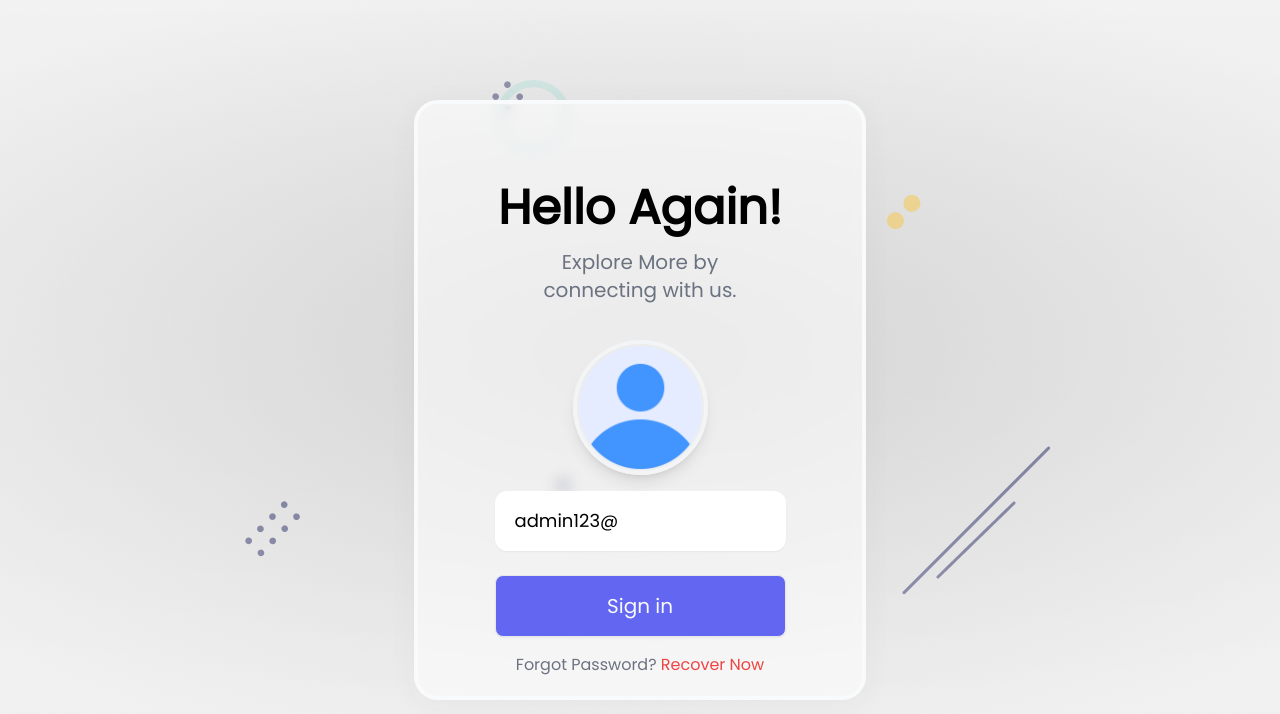
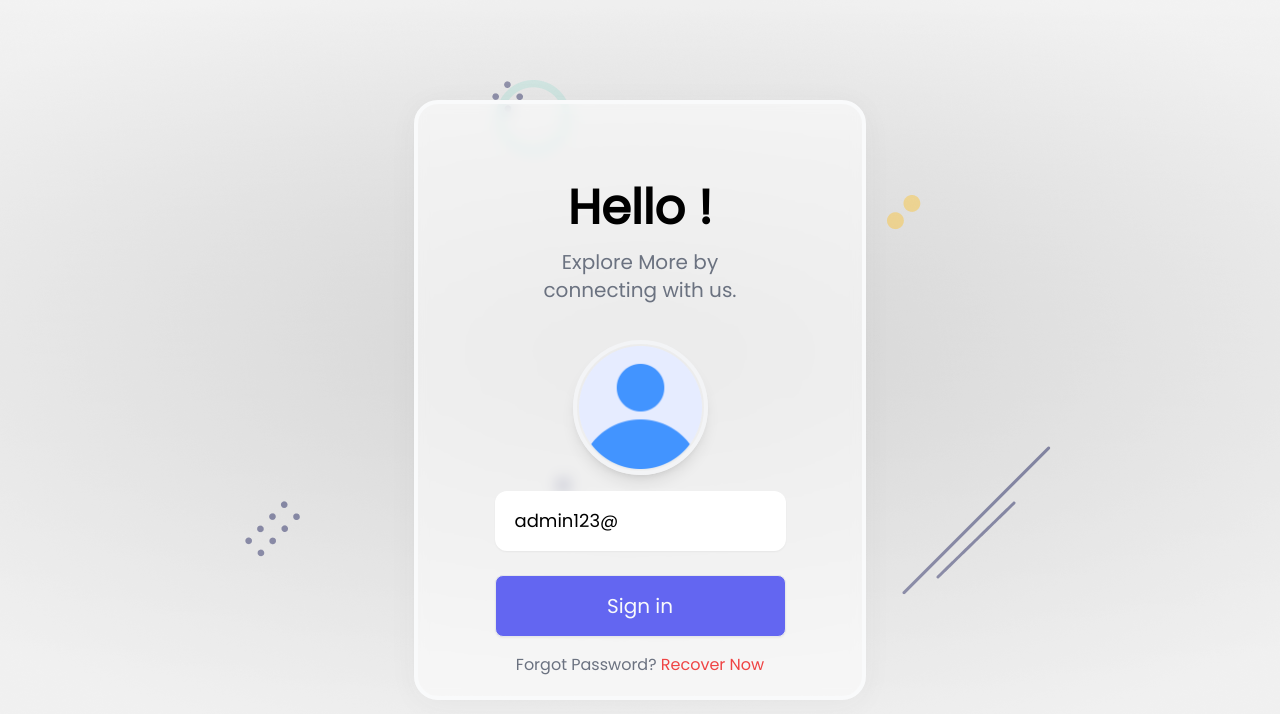
Before and after one commit to siimransiingh/advisoropedia, a React (Create React App) app in the folder client/: page /password in a window 1280 px wide. Shown: the top 714 px of the page. Built offline with nearby package versions, Linux system fonts and the light colour scheme; no server answers.

Commit message:
custom hooks

```diff
--- a/client/src/components/Password.js
+++ b/client/src/components/Password.js
@@ -5,8 +5,14 @@ import styles from '../styles/Username.module.css';
 import { useFormik } from 'formik';
 import { Toaster } from 'react-hot-toast';
 import { passwordValidate } from '../helper/validate';
+import useFetch from '../hooks/fetch.hook';
+import { useAuthStore } from './../store/store';
 
 export default function Password() {
+
+const {username} = useAuthStore(state=> state.auth)
+const [{isLoading,apiData,serverError}]=useFetch(`/user/${username}`)
+
   const formik = useFormik({
     initialValues:{
       password:'admin123@'
@@ -18,6 +24,13 @@ export default function Password() {
       console.log(values)
     }
   })
+
+  if(isLoading){
+    <h1 className='text-2xl font-bold'>Loading</h1>
+  }
+  if(serverError){
+    <h1 className='text-xl text-red-500'>{serverError.message}</h1>
+  }
   return (
     <div className="container mx-auto">
       <Toaster position='top-center' reverseOrder={false}></Toaster>
@@ -25,7 +38,7 @@ export default function Password() {
         <div className={styles.glass}>
 
           <div className="title flex flex-col items-center">
-            <h4 className='text-5xl font-bold'>Hello Again!</h4>
+            <h4 className='text-5xl font-bold'>Hello {apiData?.firstName || apiData?.username }!</h4>
             <span className='py-4 text-xl w-2/3 text-center text-gray-500'>
               Explore More by connecting with us.
             </span>
@@ -33,7 +46,7 @@ export default function Password() {
 
           <form className='py-1' onSubmit={formik.handleSubmit}>
               <div className='profile flex justify-center py-4'>
-                  <img src={avatar} className={styles.profile_img} alt="avatar" />
+                  <img src={apiData?.profile || avatar} className={styles.profile_img} alt="avatar" />
               </div>
 
               <div className="textbox flex flex-col items-center gap-6">
--- /dev/null
+++ b/client/src/hooks/fetch.hook.js
@@ -0,0 +1,37 @@
+import axios from "axios";
+import { useEffect, useState } from "react";
+import { getUsername } from '../helper/helper'
+
+axios.defaults.baseURL = process.env.REACT_APP_SERVER_DOMAIN;
+
+
+/** custom hook */
+export default function useFetch(query){
+    const [getData, setData] = useState({ isLoading : false, apiData: undefined, status: null, serverError: null })
+
+    useEffect(() => {
+
+        const fetchData = async () => {
+            try {
+                setData(prev => ({ ...prev, isLoading: true}));
+
+                const { username } = !query ? await getUsername() : '';
+
+                const { data, status } = !query ? await axios.get(`/user/${username}`) : await axios.get(`${query}`);
+
+                if(status === 201){
+                    setData(prev => ({ ...prev, isLoading: false}));
+                    setData(prev => ({ ...prev, apiData : data, status: status }));
+                }
+
+                setData(prev => ({ ...prev, isLoading: false}));
+            } catch (error) {
+                setData(prev => ({ ...prev, isLoading: false, serverError: error }))
+            }
+        };
+        fetchData()
+
+    }, [query]);
+
+    return [getData, setData];
+}
```
Also changed, not shown: 1 other file (tests, documents, lock files or other folders).
